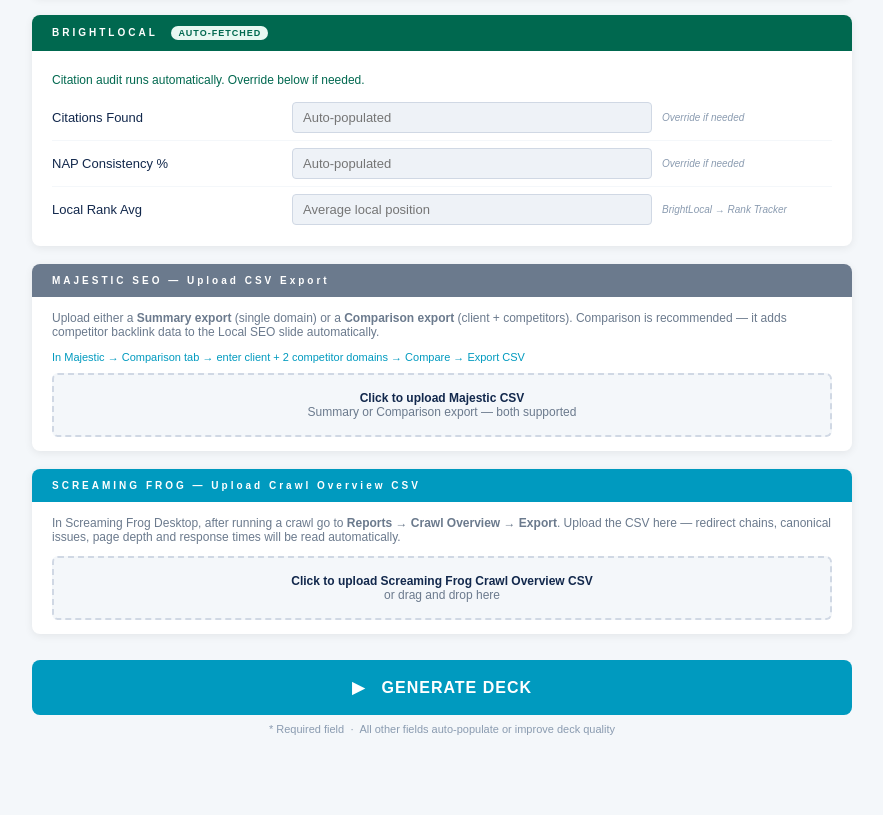
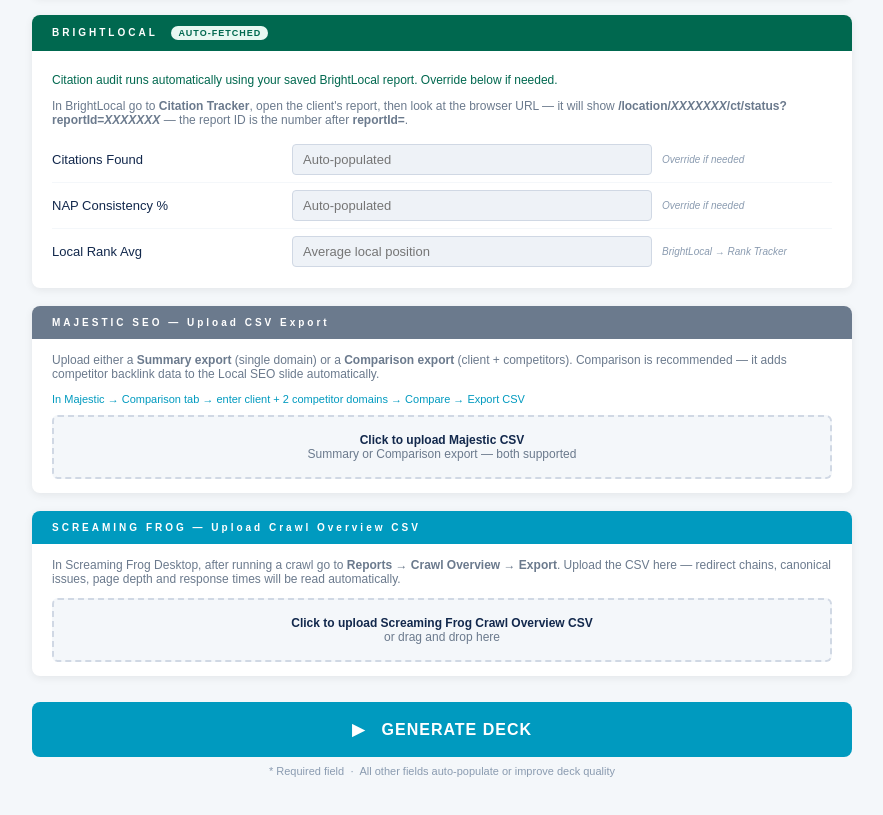
Before and after one commit to pmpmg/seo-audit-api, a website: page public/index.html in a window 1280 px wide. Shown: the part 1061-1876 px from the top of the page, without its empty margins (198-1081 px from the left). Drawn offline with Linux system fonts and the light colour scheme.

Commit message:
Update index.html

```diff
--- a/public/index.html
+++ b/public/index.html
@@ -172,7 +172,8 @@
   <div class="card">
     <div class="card-header green">BRIGHTLOCAL <span class="auto-badge">AUTO-FETCHED</span></div>
     <div class="card-body">
-      <p style="font-size:12px;color:#00684F;padding:8px 0;">Citation audit runs automatically. Override below if needed.</p>
+      <p style="font-size:12px;color:#00684F;padding:8px 0;">Citation audit runs automatically using your saved BrightLocal report. Override below if needed.</p>
+      <p style="font-size:12px;color:#6B7A8D;padding:4px 0 10px;">In BrightLocal go to <strong>Citation Tracker</strong>, open the client's report, then look at the browser URL — it will show <strong>/location/<em>XXXXXXX</em>/ct/status?reportId=<em>XXXXXXX</em></strong> — the report ID is the number after <strong>reportId=</strong>.</p>
       <div class="field-row">
         <span class="field-label">Citations Found</span>
         <input type="number" id="citationsFound" placeholder="Auto-populated">
```
